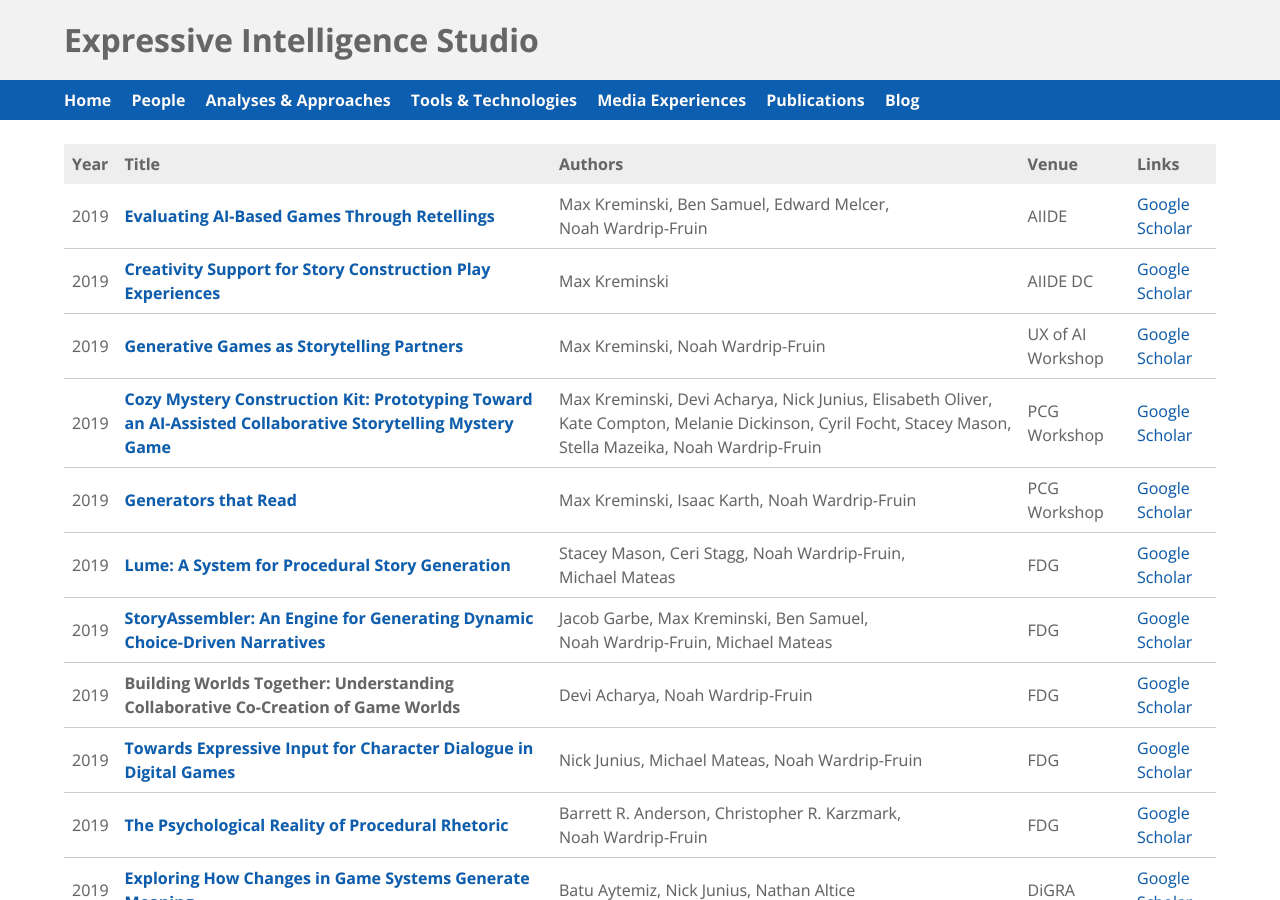
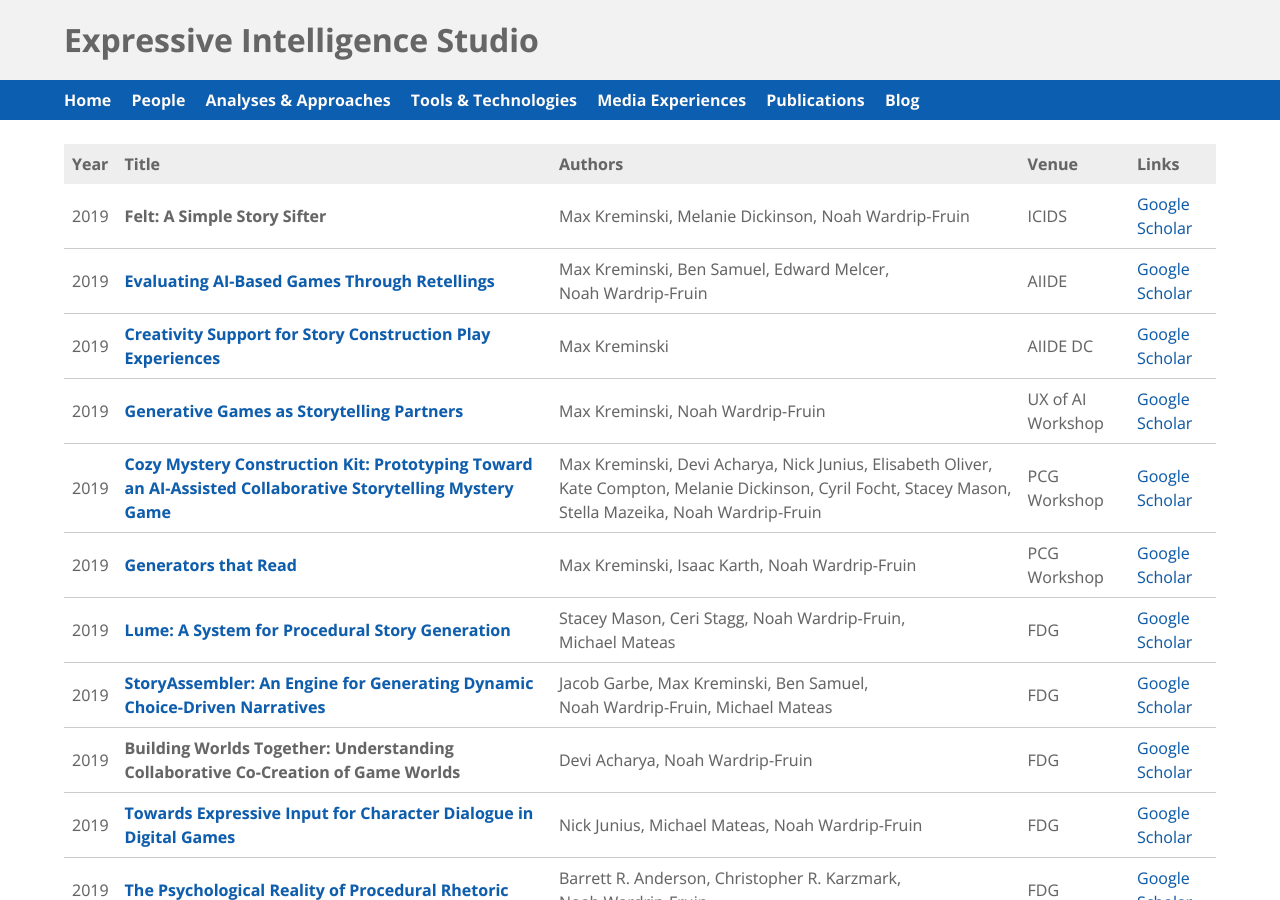
Before and after one commit to ExpressiveIntelligence/expressiveintelligence.github.io, a Jekyll site: the page built from publications/index.html, in a window 1280 px wide and 900 px high. Built offline with Jekyll 4.4.1, drawn with Linux system fonts in a browser that asks for light colours.

Commit message:
Add ICIDS 2019 Felt paper

```diff
--- a/_data/publications.json
+++ b/_data/publications.json
@@ -1,4 +1,12 @@
 [
+{
+  "title": "Felt: A Simple Story Sifter",
+  "url_TODO": "https://mkremins.github.io/publications/Felt_SimpleStorySifter.pdf",
+  "authors": ["Max Kreminski", "Melanie Dickinson", "Noah Wardrip-Fruin"],
+  "year": "2019",
+  "venue": "ICIDS",
+  "venue_long": "International Conference on Interactive Digital Storytelling"
+},
 {
   "title": "Evaluating AI-Based Games Through Retellings",
   "url": "https://mkremins.github.io/publications/EvaluatingViaRetellings.pdf",
```
Also changed, not shown: 1 other file.
